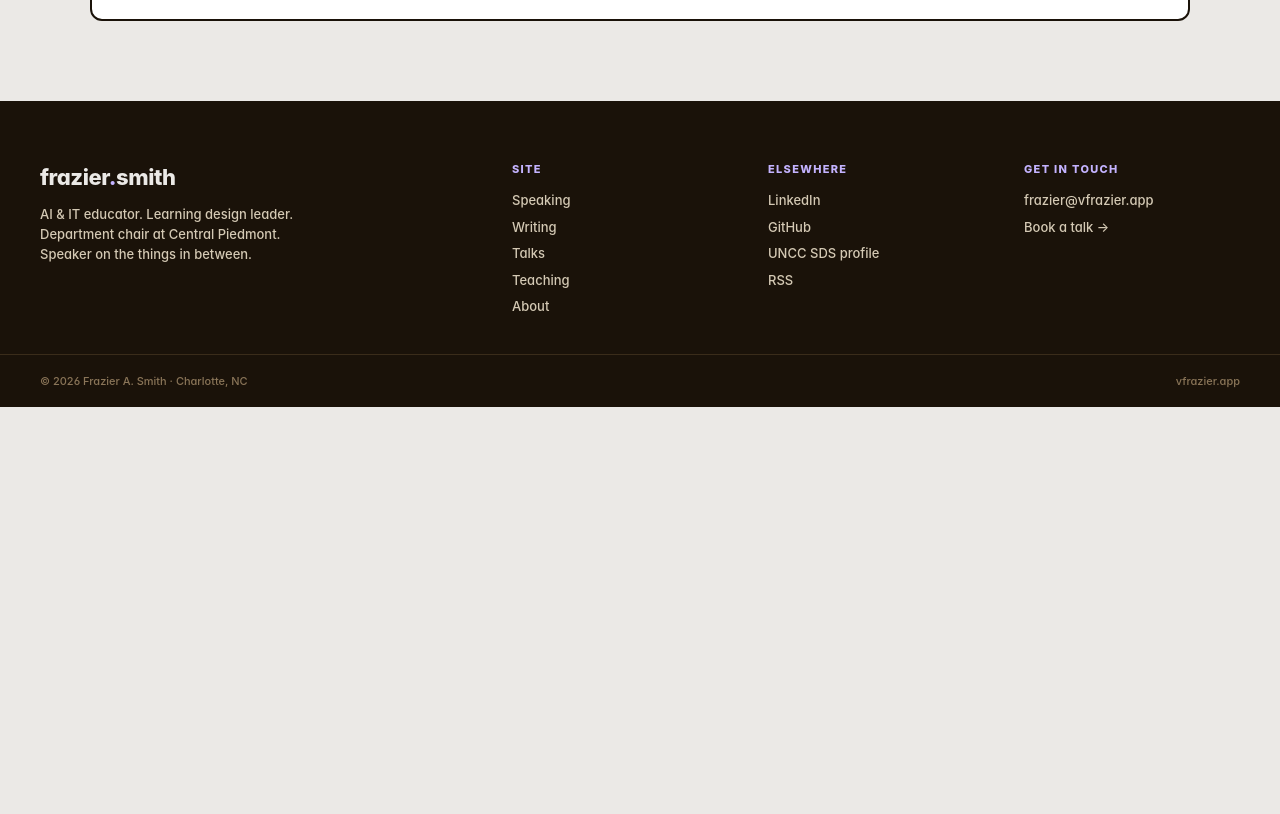
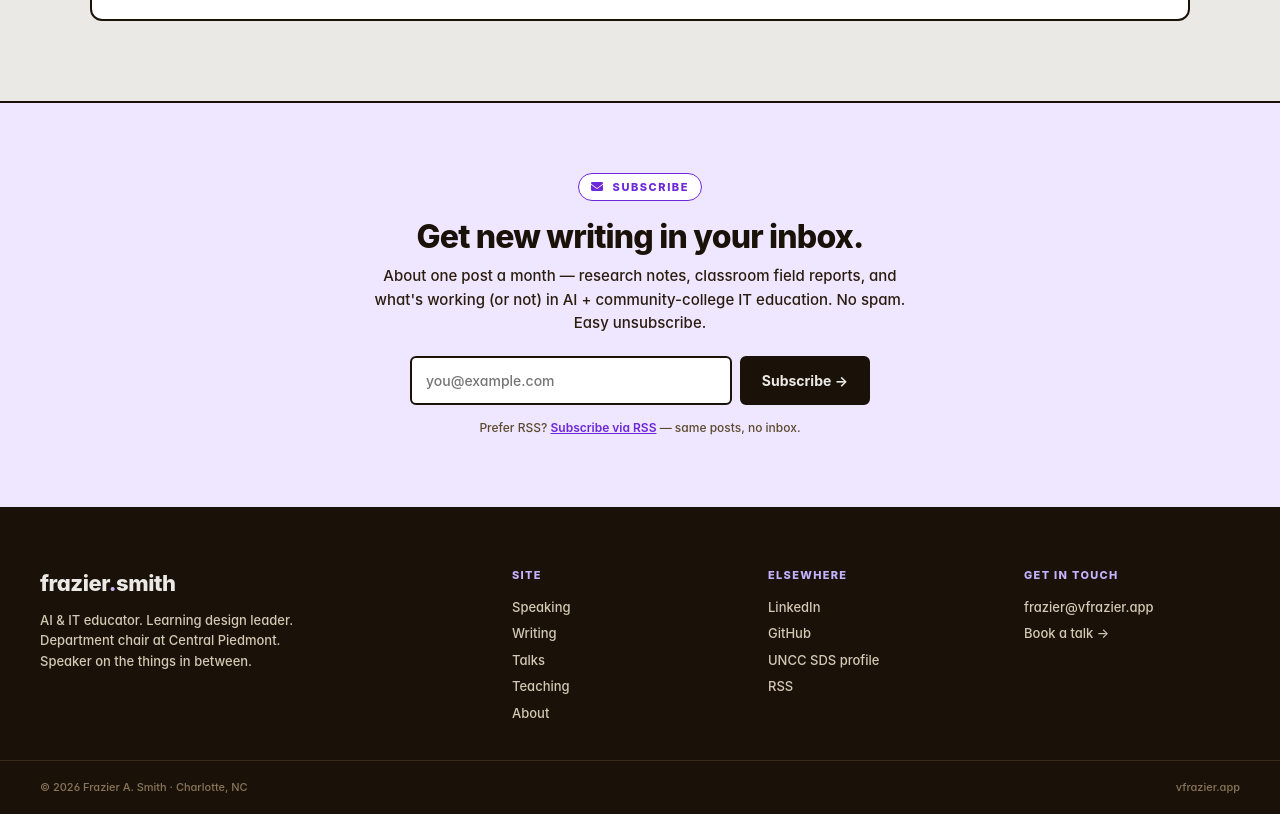
Before and after one commit to frazier-at-cpcc/vfrazier-app, an Astro site: page /writing in a window 1280 px wide. Shown: the part 991-1805 px from the top of the page. Before the commit the page ends 1398 px from the top, so only its background shows below. Built offline with nearby package versions, Linux system fonts and the light colour scheme; Astro itself is replaced by a stand-in of ours.

Commit message:
feat(writing): add newsletter subscribe form to /writing and post pages
Buttondown free-tier embed (placeholder username 'vfrazier' — needs real
signup at buttondown.email and a username confirmation/swap).

Placement:
- Bottom of /writing index, full-width accent-soft background
- Bottom of each blog post (after the author byline) — high-intent moment
  for readers who just finished a post
- 'Prefer RSS?' fallback link preserved beneath each form

```diff
--- /dev/null
+++ b/src/components/SubscribeForm.astro
@@ -0,0 +1,113 @@
+---
+// Buttondown free tier — sign up at buttondown.email and replace USERNAME below
+// with the chosen handle. Until set up, submissions 404 silently.
+const BUTTONDOWN_USERNAME = 'vfrazier';
+const action = `https://buttondown.com/api/emails/embed-subscribe/${BUTTONDOWN_USERNAME}`;
+---
+<section class="subscribe">
+  <div class="inner">
+    <span class="kicker"><i class="fa-solid fa-envelope" aria-hidden="true"></i> Subscribe</span>
+    <h2>Get new writing in your inbox.</h2>
+    <p class="lede">About one post a month — research notes, classroom field reports, and what's working (or not) in AI + community-college IT education. No spam. Easy unsubscribe.</p>
+    <form action={action} method="post" target="_blank" rel="noopener" class="form">
+      <label class="visually-hidden" for="bd-email">Email address</label>
+      <input
+        type="email"
+        name="email"
+        id="bd-email"
+        required
+        autocomplete="email"
+        placeholder="you@example.com"
+      />
+      <button type="submit">Subscribe →</button>
+    </form>
+    <p class="alt">Prefer RSS? <a href="/rss.xml">Subscribe via RSS</a> — same posts, no inbox.</p>
+  </div>
+</section>
+
+<style>
+  .subscribe {
+    padding: var(--space-section) 0;
+    border-top: 2px solid var(--ink);
+    background: var(--accent-soft);
+  }
+  .inner {
+    max-width: 640px;
+    margin: 0 auto;
+    padding: 0 var(--space-page-x);
+    text-align: center;
+  }
+  .kicker {
+    display: inline-flex;
+    align-items: center;
+    gap: 8px;
+    font-size: 11px;
+    letter-spacing: .14em;
+    text-transform: uppercase;
+    font-weight: 800;
+    color: var(--accent);
+    background: var(--card);
+    border: 1.5px solid var(--accent);
+    padding: 5px 12px;
+    border-radius: var(--radius-pill);
+  }
+  .kicker i { font-size: 12px; }
+  h2 {
+    font-size: 32px;
+    font-weight: 800;
+    letter-spacing: -.025em;
+    margin: 18px 0 10px;
+    line-height: 1.1;
+  }
+  .lede {
+    font-size: 15px;
+    line-height: 1.55;
+    color: var(--ink-2);
+    margin-bottom: 22px;
+    max-width: 56ch;
+    margin-left: auto;
+    margin-right: auto;
+  }
+  .form {
+    display: flex;
+    gap: 8px;
+    max-width: 460px;
+    margin: 0 auto 14px;
+  }
+  .form input {
+    flex: 1;
+    border: 2px solid var(--ink);
+    border-radius: var(--radius-sm);
+    padding: 12px 14px;
+    font-size: 14px;
+    background: var(--card);
+    font-weight: 500;
+  }
+  .form button {
+    background: var(--ink);
+    color: var(--page);
+    border: 2px solid var(--ink);
+    padding: 12px 20px;
+    border-radius: var(--radius-sm);
+    font-weight: 700;
+    font-size: 14px;
+    white-space: nowrap;
+    cursor: pointer;
+    transition: transform .12s, box-shadow .12s;
+  }
+  .form button:hover { transform: translate(-1px, -1px); box-shadow: 3px 3px 0 var(--accent); }
+  .alt { font-size: 12px; color: var(--muted); margin: 0; }
+  .alt a { color: var(--accent); text-decoration: underline; font-weight: 600; }
+  .visually-hidden {
+    position: absolute;
+    clip: rect(0 0 0 0);
+    width: 1px;
+    height: 1px;
+    overflow: hidden;
+  }
+  @media (max-width: 720px) {
+    h2 { font-size: 26px; }
+    .form { flex-direction: column; }
+    .form button { width: 100%; }
+  }
+</style>
--- a/src/layouts/PostLayout.astro
+++ b/src/layouts/PostLayout.astro
@@ -1,5 +1,6 @@
 ---
 import BaseLayout from './BaseLayout.astro';
+import SubscribeForm from '../components/SubscribeForm.astro';
 
 interface Props {
   title: string;
@@ -57,6 +58,8 @@ const articleJsonLd = {
       <p><strong>Written by Frazier Smith.</strong> Department chair at Central Piedmont, NSF co-PI, and AI &amp; IT educator. <a href="/about">More about me →</a></p>
     </footer>
   </article>
+
+  <SubscribeForm />
 </BaseLayout>
 
 <style>
--- a/src/pages/writing/index.astro
+++ b/src/pages/writing/index.astro
@@ -2,6 +2,7 @@
 import { getCollection } from 'astro:content';
 import BaseLayout from '../../layouts/BaseLayout.astro';
 import PostRow from '../../components/PostRow.astro';
+import SubscribeForm from '../../components/SubscribeForm.astro';
 
 const posts = (await getCollection('posts', ({ data }) => !data.draft))
   .sort((a, b) => b.data.pubDate.valueOf() - a.data.pubDate.valueOf());
@@ -40,6 +41,8 @@ function readingMin(body: string) {
       </div>
     )}
   </section>
+
+  <SubscribeForm />
 </BaseLayout>
 
 <style>
```
